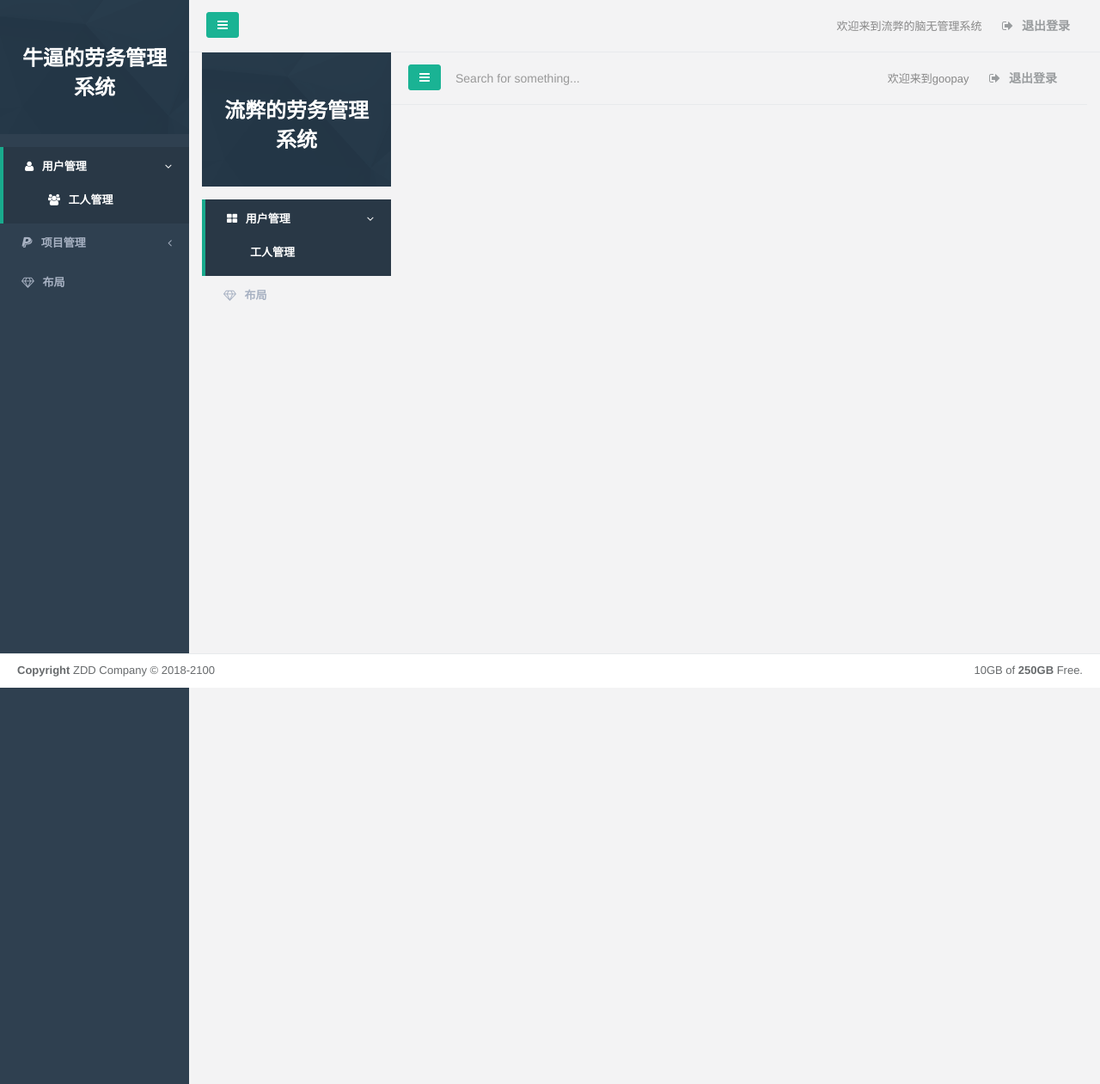
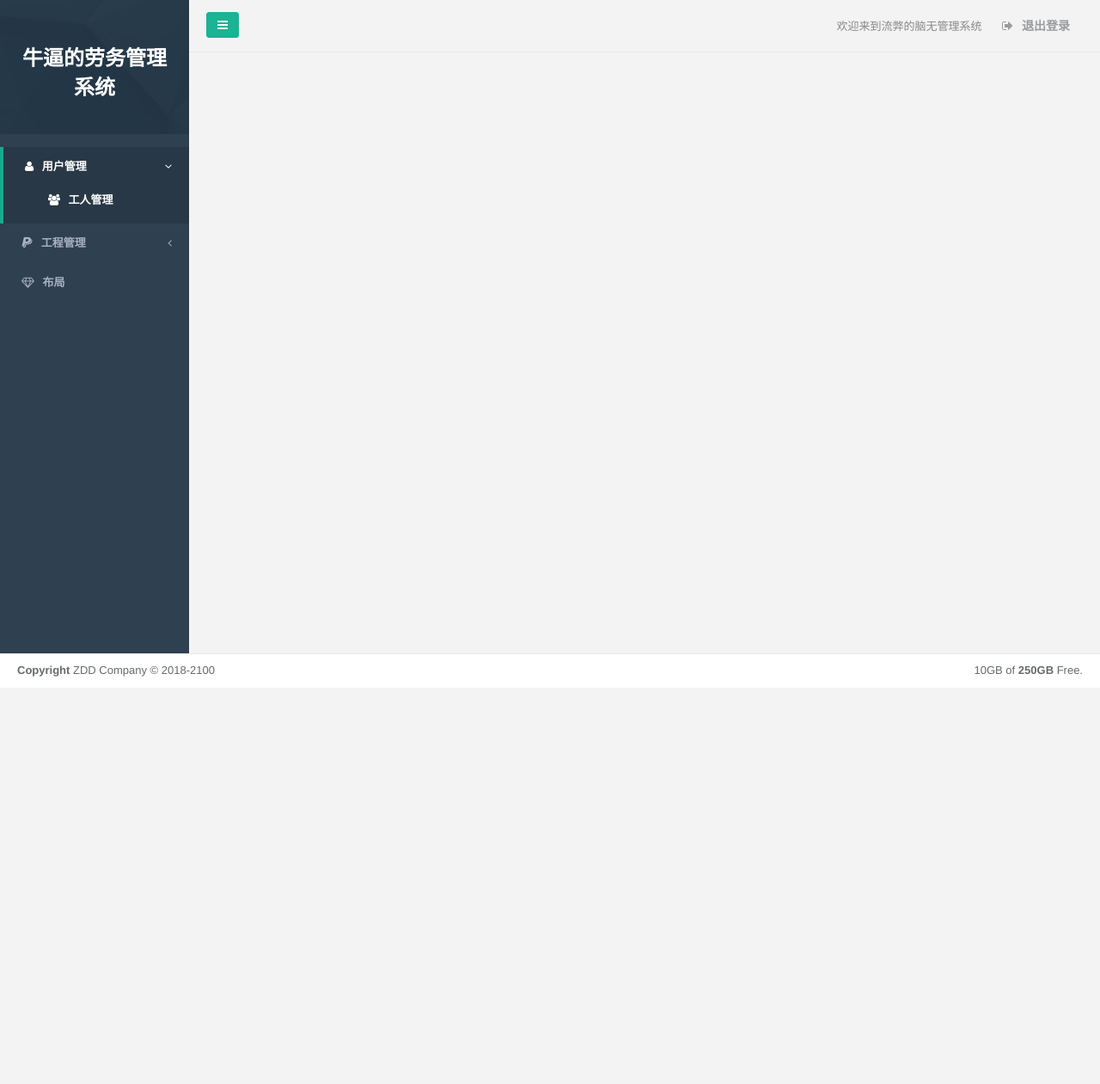
Before and after one commit to Zoie1996/liubi, a Flask app: page /admin/index.html in a window 1280 px wide. Shown: the whole page at 86% size. After the commit the page ends 787 px from the top, so only its background shows below. Run offline with Flask 2, Linux system fonts and the light colour scheme; some libraries are stand-ins or nearby versions.

Commit message:
完善了前端显示

```diff
--- a/wms/admin/templates/base.html
+++ b/wms/admin/templates/base.html
@@ -38,7 +38,7 @@
                 </li>
                 <li>
                     <a href="index.html"><i class="fa fa-paypal"></i>
-                        <span class="nav-label">项目管理</span>
+                        <span class="nav-label">工程管理</span>
                         <span class="fa arrow"></span>
                     </a>
                     <ul class="nav nav-second-level">
--- a/wms/admin/templates/index.html
+++ b/wms/admin/templates/index.html
@@ -4,58 +4,8 @@
 {% endblock %}
 
 {% block content %}
-    <div id="wrapper">
-        <nav class="navbar-default navbar-static-side" role="navigation">
-            <div class="sidebar-collapse">
-                <ul class="nav metismenu" id="side-menu">
-                    <li class="nav-header">
-                        <div class="logo-element">
-                            流弊的劳务管理系统
-                        </div>
-                    </li>
-                    <li class="active">
-                        <a href="index.html"><i class="fa fa-th-large"></i>
-                            <span class="nav-label">用户管理</span>
-                            <span class="fa arrow"></span>
-                        </a>
-                        <ul class="nav nav-second-level">
-                            <li class="active"><a href="worker.html">工人管理</a></li>
-                        </ul>
-                    </li>
 
-                    <li>
-                        <a href="layouts.html"><i class="fa fa-diamond"></i> <span class="nav-label">布局</span></a>
-                    </li>
-                </ul>
 
-            </div>
-        </nav>
-
-        <div id="page-wrapper" class="gray-bg dashbard-1">
-        <div class="row border-bottom">
-        <nav class="navbar navbar-static-top" role="navigation" style="margin-bottom: 0">
-        <div class="navbar-header">
-            <a class="navbar-minimalize minimalize-styl-2 btn btn-primary " href="#"><i class="fa fa-bars"></i> </a>
-            <form role="search" class="navbar-form-custom" action="search_results.html">
-                <div class="form-group">
-                    <input type="text" placeholder="Search for something..." class="form-control" name="top-search" id="top-search">
-                </div>
-            </form>
-        </div>
-            <ul class="nav navbar-top-links navbar-right">
-                <li>
-                    <span class="m-r-sm text-muted welcome-message">欢迎来到goopay</span>
-                </li>
-                <li>
-                    <a href="login.html">
-                        <i class="fa fa-sign-out"></i> 退出登录
-                    </a>
-                </li>
-            </ul>
-        </nav>
-        </div>
-        </div>
-    </div>
 
 {% endblock %}
 
@@ -63,7 +13,6 @@
     {{ super() }}
     <!-- jQuery UI -->
     <script src="static/js/plugins/jquery-ui/jquery-ui.min.js"></script>
-
     <!-- Toastr -->
     <script src="static/js/plugins/toastr/toastr.min.js"></script>
 {% endblock %}
```
Also changed, not shown: wms/admin/templates/worker.html (+9 -2 lines).
